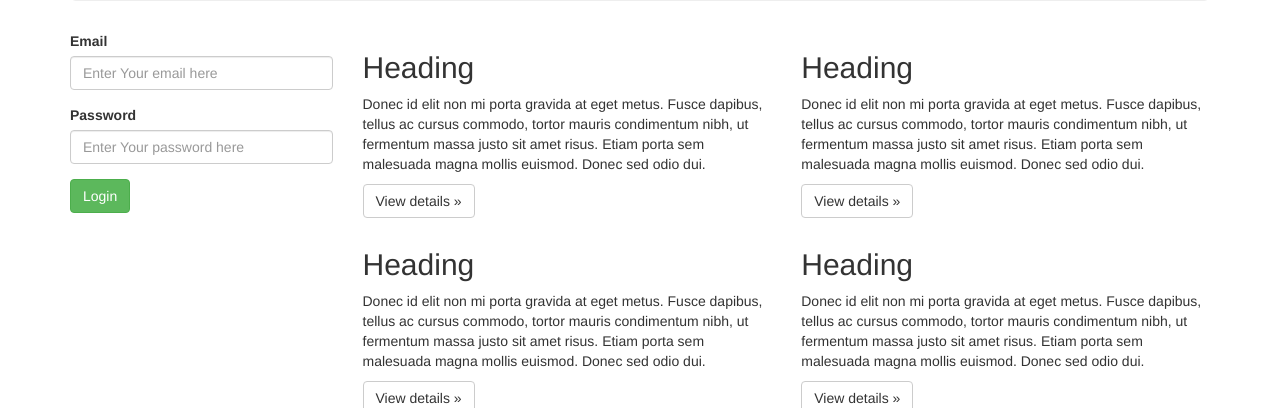
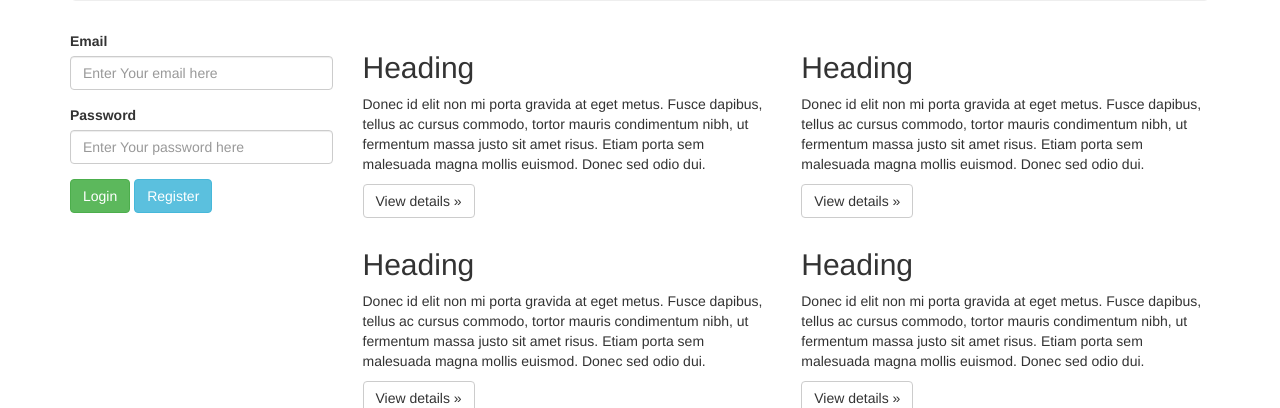
Before and after one commit to JanMrlth/fkkev, a Python web app: template app/templates/forms/login.html in a window 1280 px wide. Shown: the part 269-677 px from the top of the page. Run offline with Jinja, Linux system fonts and the light colour scheme; the template is opened without the code that fills it, so the values that code supplies are empty, except form fields; tables that the repository leaves empty hold one stand-in row (values such as "Sample post"); form fields are guessed from the names that the template uses; some libraries are stand-ins or nearby versions.

Commit message:
Register added

```diff
--- a/app/templates/forms/login.html
+++ b/app/templates/forms/login.html
@@ -97,6 +97,7 @@
                     {% endif %}
                 </div>
                 <button class="btn btn-success" type="submit">Login</button>
+                <a href="/register"><button class="btn btn-info" type="button">Register</button></a>
             </form>
         </div>
         <div class="col-md-9">
```
